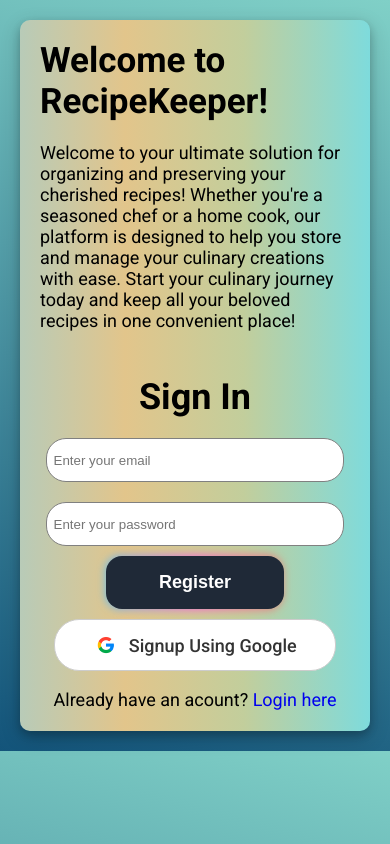
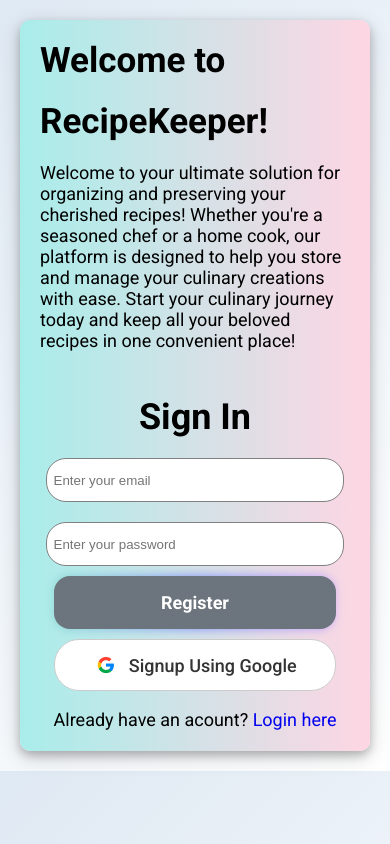
Before and after one commit to MDAYYAN-007/RECIPE_BLOG, a Node server app: page /register in a window 390 px wide. Run offline with Node 20, Linux system fonts and the light colour scheme; some libraries are stand-ins or nearby versions.

Commit message:
Designing

```diff
--- a/public/css/style.css
+++ b/public/css/style.css
@@ -1,22 +1,20 @@
 @import url('https://fonts.googleapis.com/css2?family=Roboto:ital,wght@0,100;0,300;0,400;0,500;0,700;0,900;1,100;1,300;1,400;1,500;1,700;1,900&display=swap');
 
-body{
-    background-image: linear-gradient(15deg, #13547a 0%, #80d0c7 100%);
+body {
+    background-image: linear-gradient(135deg, #dfe9f3 0%, #ffffff 100%);
     height: 100vh;
     display: flex;
     justify-content: center;
     align-items: center;
     font-family: "Roboto", sans-serif;
-    margin:0px;
+    margin: 0px;
 }
 
-.container{
-    background-image: linear-gradient(to right,
-        #e4afcb 0%, #b8cbb8 0%, #b8cbb8 0%,
-        #e2c58b 30%, #c2ce9c 64%, #7edbdc 100%);
+.container {
+    background-image: linear-gradient(to right, #a8edea 0%, #fed6e3 100%);
     width: 80%;
     height: auto;
-    font-size:16px;
+    font-size: 16px;
     padding: 10px 20px;
     margin: 20px;
     border-radius: 10px;
@@ -26,36 +24,29 @@ body{
     gap: 10px;
 }
 
-.box1{
+.box1 {
     flex: 1;
     display: flex;
     flex-direction: column;
 }
 
-.box1-h1-1{
+.box1-h1-1, .box1-h1-2 {
     margin: 10px 55px;
-    margin-bottom: 0;
     font-size: 50px;
 }
 
-.box1-h1-2{
-    margin: 10px 55px;
-    margin-top: 0;
-    font-size: 50px;
-}
-
-.box1 p{
+.box1 p {
     margin: 10px 55px;
 }
 
-.box2{
+.box2 {
     flex: .005;
     width: 2px;
     height: 100%;
     background-color: gray;
 }
 
-.box3{
+.box3 {
     flex: 1;
     display: flex;
     justify-content: center;
@@ -63,7 +54,7 @@ body{
     text-align: center;
 }
 
-form{
+form {
     height: 350px;
     display: flex;
     align-items: center;
@@ -72,35 +63,21 @@ form{
     min-width: 280px;
 }
 
-.box3-h1-1{
+.box3-h1-1 {
     margin-top: 15px;
     margin-bottom: 10px;
 }
 
-input{
+input {
     width: 60%;
     display: block;
     margin: 10px 10px;
     min-height: 38px;
-    border: gray 1px solid;
+    border: 1px solid gray;
     padding: 2px 7px;
     border-radius: 20px;
     outline: none;
 }
-
-/* button{
-    min-height: 34px;
-    background-color: #3498DB;
-    width: 63%;
-    border: none;
-    border-radius: 20px;
-    transition: background-color 0.3s ease, box-shadow 0.3s ease;
-}
-button:hover{
-    background-color: #2980B9;
-    box-shadow: 0 4px 8px rgba(0, 0, 0, 0.1);
-    cursor: pointer;
-} */
 
 .button-wrapper {
     position: relative;
@@ -108,39 +85,37 @@ button:hover{
     width: 63%;
 }
 
-/* Gradient background with hover effects */
 .button-background {
     position: absolute;
     width: 100%;
     transition: all 1s;
     opacity: 0.7;
-    inset: -1px; /* Change this to -inset-px equivalent */
-    background: linear-gradient(to right, #44BCFF, #FF44EC, #FF675E);
-    border-radius: 1rem; /* Change to match the rounded-xl equivalent */
+    inset: -1px;
+    background: linear-gradient(to right, #88d3ce, #6e7dfe, #b89dff);
+    border-radius: 1rem;
     filter: blur(4px);
     z-index: 0;
 }
 
 .button-wrapper:hover .button-background {
     opacity: 1;
-    inset: -2px; /* Change this to group-hover:-inset-1 equivalent */
+    inset: -2px;
     transition-duration: 0.2s;
 }
 
-/* Actual button with text and interaction styles */
 .button-content {
     width: 100%;
     position: relative;
     display: inline-flex;
     align-items: center;
     justify-content: center;
-    padding: 1rem 2rem; /* Adjust padding to match px-8 py-4 */
-    font-size: 1.125rem; /* Adjust to text-lg equivalent */
+    padding: 1rem 2rem;
+    font-size: 1.125rem;
     font-weight: bold;
     color: white;
-    background-color: #1F2937; /* Equivalent to bg-gray-900 */
-    font-family: 'YourFont', sans-serif; /* Replace 'YourFont' with your actual font-family */
-    border-radius: 1rem; /* Adjust to match rounded-xl */
+    background-color: #6c757d;
+    font-family: 'Roboto', sans-serif;
+    border-radius: 1rem;
     z-index: 1;
     outline: none;
     border: none;
@@ -149,7 +124,7 @@ button:hover{
 }
 
 .button-content:focus {
-    box-shadow: 0 0 0 2px rgba(31, 41, 55, 0.5); /* Equivalent to focus:ring-2 focus:ring-offset-2 focus:ring-gray-900 */
+    box-shadow: 0 0 0 2px rgba(108, 117, 125, 0.5);
 }
 
 .google-container {
@@ -191,105 +166,85 @@ button:hover{
     font-size: 1em;
 }
 
-a{
+a {
     text-decoration: none;
 }
 
 @media screen and (max-width: 1070px) {
-    input,button,.google-container{
+    input, .button-wrapper, .google-container {
         width: 80%;
     }
 }
 
 @media screen and (max-width: 1000px) {
-    input,button,.google-container{
+    input, .button-wrapper, .google-container {
         width: 90%;
     }
 
-    .box1-h1-1{
+    .box1-h1-1, .box1-h1-2 {
         margin-left: 20px;
         margin-right: 20px;
     }
 
-    .box1-h1-2{
+    .box1 p {
         margin-left: 20px;
         margin-right: 20px;
     }
 
-    .box1 p{
-        margin-left: 20px;
-        margin-right: 20px;
+    .box2 {
+        flex: 0.007;
     }
-
-    .box2{
-        flex:0.007;
-    }
-
 }
 
 @media screen and (max-width: 850px) {
-    .box1-h1-1{
+    .box1-h1-1, .box1-h1-2, .box1 p {
         margin-left: 0px;
         margin-right: 0px;
     }
 
-    .box2{
-        flex:0.009;
-    }
-
-    .box1-h1-2{
-        margin-left: 0px;
-        margin-right: 0px;
-    }
-
-    .box1 p{
-        margin-left: 0px;
-        margin-right: 0px;
+    .box2 {
+        flex: 0.009;
     }
 }
 
 @media screen and (max-width: 800px) {
-    input,button,.google-container{
+    input, .button-wrapper, .google-container {
         width: 100%;
     }
 
-    .container{
+    .container {
         flex-direction: column;
         width: 400px;
         height: auto;
     }
 
-    .box2{
+    .box2 {
         display: none;
     }
 }
 
 @media screen and (max-width: 500px) {
-    body{
+    body {
         height: auto;
     }
 
-    input{
-        width: 100;
-    }
-
-    .container{
+    .container {
         flex-direction: column;
         width: 400px;
         height: auto;
-        font-size:18px;
+        font-size: 18px;
     }
 
-    .box1-h1-1,.box1-h1-2{
+    .box1-h1-1, .box1-h1-2 {
         font-size: 35px;
     }
 
-    .box1{
+    .box1 {
         height: 280px;
-        flex:3;
+        flex: 3;
     }
 
-    .box3{
-        flex : 4;
+    .box3 {
+        flex: 4;
     }
 }
--- a/public/css/style4.css
+++ b/public/css/style4.css
@@ -1,7 +1,7 @@
 @import url('https://fonts.googleapis.com/css2?family=Roboto:ital,wght@0,100;0,300;0,400;0,500;0,700;0,900;1,100;1,300;1,400;1,500;1,700;1,900&display=swap');
 
 body{
-    background-image: linear-gradient(15deg, #13547a 0%, #80d0c7 100%);
+    background-image: linear-gradient(135deg, #dfe9f3 0%, #ffffff 100%);
     display: flex;
     justify-content: center;
     font-family: "Roboto", sans-serif;
@@ -9,9 +9,7 @@ body{
 }
 
 .container{
-    background-image: linear-gradient(to right,
-        #e4afcb 0%, #b8cbb8 0%, #b8cbb8 0%,
-        #e2c58b 30%, #c2ce9c 64%, #7edbdc 100%);
+    background-image: linear-gradient(to right, #a8edea 0%, #fed6e3 100%);
     width: 50%;
     height: max-content;
     padding: 10px 20px;
```
Also changed, not shown: public/css/style2.css (+8 -11 lines), public/css/style3.css (+19 -20 lines).
